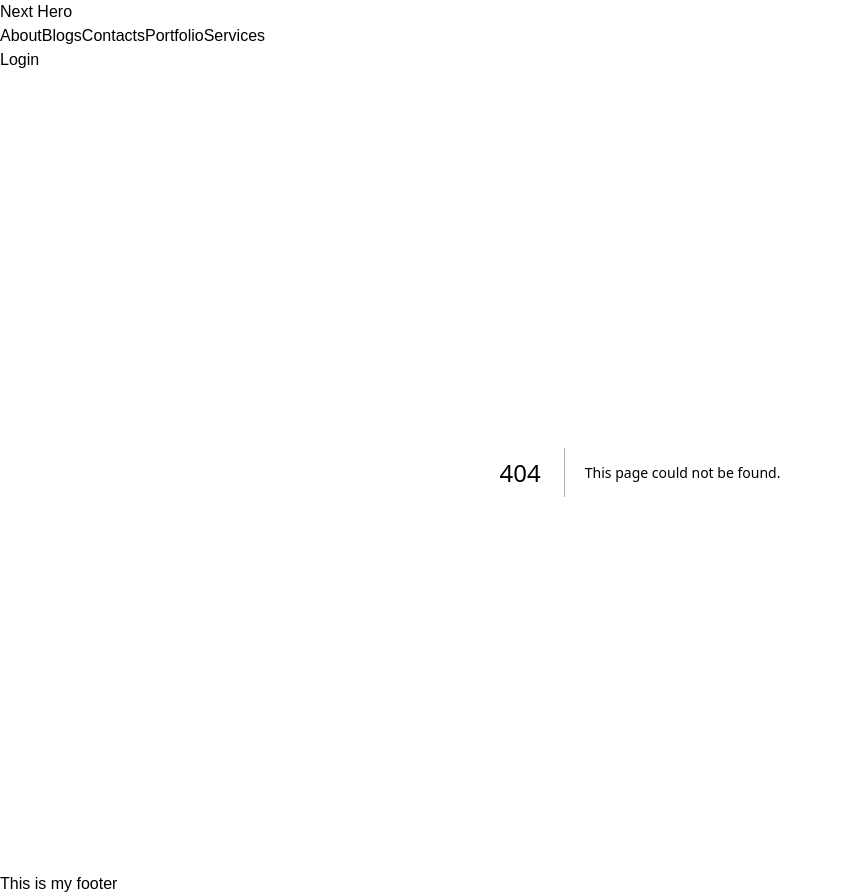
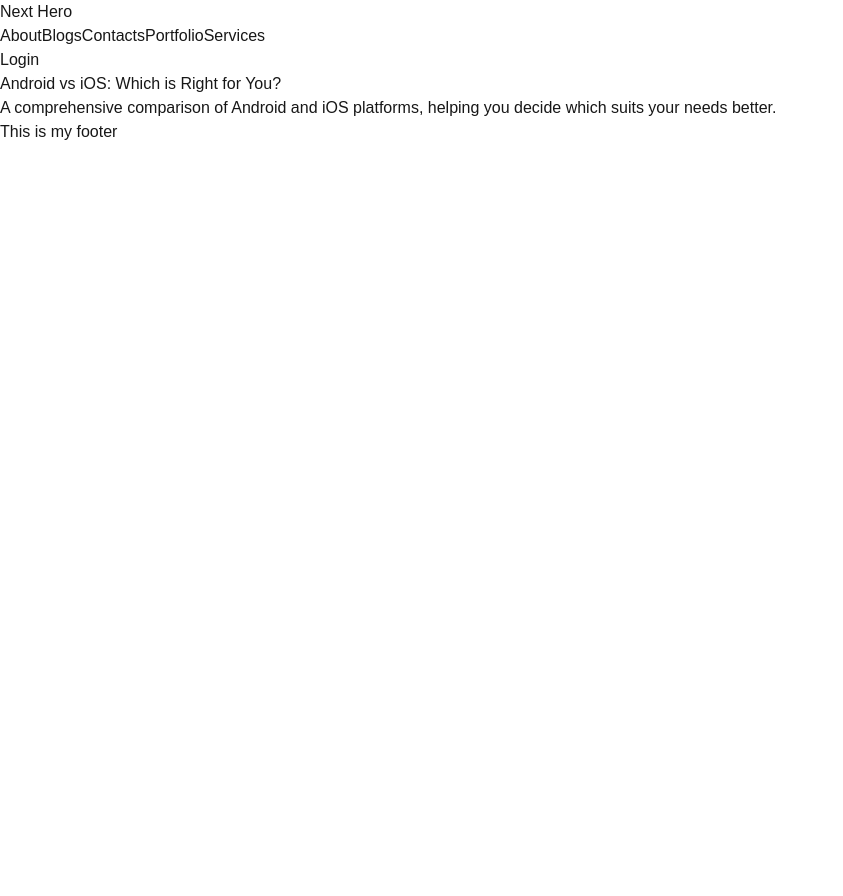
Before and after one commit to sazzadshakhbd/next-hero, a Next.js app in the folder my-app/: page /blogs/specialblogs/android-vs-ios in a window 1280 px wide. Before the commit this address had no page. Shown: the whole page, without its empty margins (0-843 px from the left). After the commit the page ends 800 px from the top, so only its background shows below. Built offline with nearby package versions, Linux system fonts and the light colour scheme.

Commit message:
special blogs page create in blogs page and dynamic this page like blog details

```diff
--- /dev/null
+++ b/my-app/src/app/blogs/specialblogs/[id]/page.jsx
@@ -0,0 +1,39 @@
+import React from 'react'
+
+export default function SpecialBlogsDetails({params}) {
+    const phoneBlogs = [
+        {
+          id: "latest-smartphones-2024",
+          title: "Top 5 Smartphones of 2024",
+          description: "A detailed look at the best smartphones of 2024, comparing features, performance, and value for money."
+        },
+        {
+          id: "android-vs-ios",
+          title: "Android vs iOS: Which is Right for You?",
+          description: "A comprehensive comparison of Android and iOS platforms, helping you decide which suits your needs better."
+        },
+        {
+          id: "phone-camera-tips",
+          title: "10 Tips to Take Stunning Photos with Your Phone",
+          description: "Learn how to make the most of your smartphone's camera with these simple and effective photography tips."
+        },
+        {
+          id: "battery-life-guide",
+          title: "How to Extend Your Smartphone’s Battery Life",
+          description: "Practical advice and tips to improve your smartphone's battery performance and keep it lasting longer."
+        },
+        {
+          id: "foldable-phones-2024",
+          title: "Are Foldable Phones the Future?",
+          description: "An analysis of foldable phone technology, its advantages, and what it means for the future of smartphones."
+        }
+      ];
+
+      const {title, description} = phoneBlogs.find((phoneBlog) => phoneBlog.id == params.id)
+  return (
+    <div className='h-screen'>
+        <h3>{title}</h3>
+        <h5>{description}</h5>
+    </div>
+  )
+}
```
Also changed, not shown: my-app/src/app/blogs/specialblogs/page.jsx (added, +46 -0 lines).
